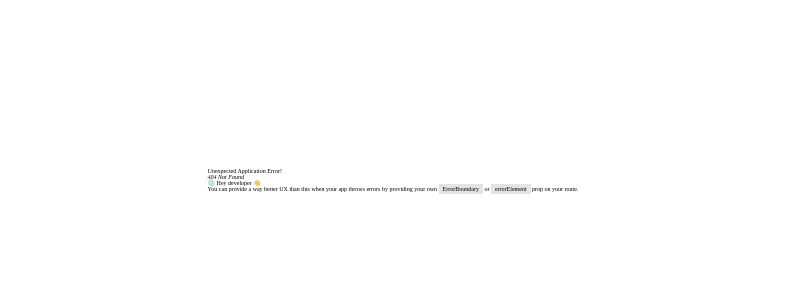
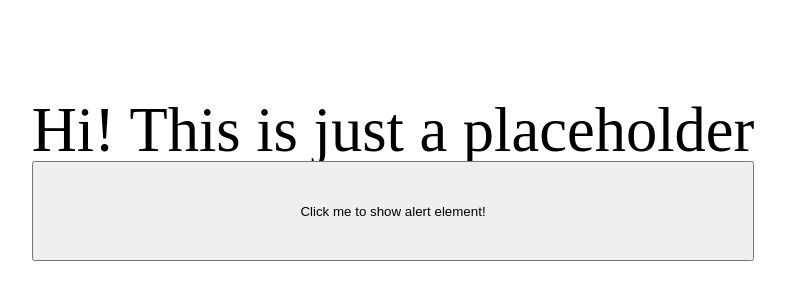
Before and after one commit to duglikespiano/reactjs-best-practice, a React (Create React App) app: page /26_react_portal in a window 1280 px wide. Before the commit this address had no page. Shown: the part 220-520 px from the top of the page, without its empty margins (247-1032 px from the left). Built offline with nearby package versions, Linux system fonts and the light colour scheme.

Commit message:
26 - REACT PORTAL

```diff
--- a/src/components/0_home/componentsInfo.ts
+++ b/src/components/0_home/componentsInfo.ts
@@ -124,6 +124,11 @@ export const componentsInfo = [
 		name: 'form tips',
 		path: '/25_form_tips',
 	},
+	{
+		id: 26,
+		name: 'react portal',
+		path: '/26_react_portal',
+	},
 ];
 
 export const updateHexColor = () => {
--- /dev/null
+++ b/src/components/26_react_portal/ReactPortal.scss
@@ -0,0 +1,21 @@
+#ReactPortal {
+	display: flex;
+	position: relative;
+	flex-direction: column;
+	justify-content: center;
+	align-items: center;
+	font-size: 10rem;
+
+	button {
+		display: inline-block;
+		width: 100%;
+		height: 10rem;
+	}
+
+	.alert {
+		position: absolute;
+		left: 50%;
+		top: 50%;
+		transform: translate(-50%, -50%);
+	}
+}
--- /dev/null
+++ b/src/components/26_react_portal/ReactPortal.tsx
@@ -0,0 +1,32 @@
+import { useState } from 'react';
+import './ReactPortal.scss';
+
+// The alertElement in code below will be dependent to Parent element
+// React portal can place the element to the place where actually it is needed
+// Wrapping the element and designate the place with document.querySelector
+// document.body is not a recommended place actually
+
+import { createPortal } from 'react-dom';
+
+export default function Parent() {
+	const [showAlert, setShowAlert] = useState(false);
+
+	return (
+		<div id="ReactPortal">
+			<h1>Hi! This is just a placeholder</h1>
+			<button onClick={() => setShowAlert(true)}>Click me to show alert element!</button>
+			<AlertElement showAlert={showAlert} closeAlert={() => setShowAlert(false)} />
+		</div>
+	);
+}
+
+const AlertElement = (props: { showAlert: boolean; closeAlert: () => void }) => {
+	if (!props.showAlert) return null;
+
+	return createPortal(
+		<div className="alert" onClick={props.closeAlert}>
+			This is alert!
+		</div>,
+		document.body
+	);
+};
```
Also changed, not shown: src/Route.tsx (+6 -1 lines).
